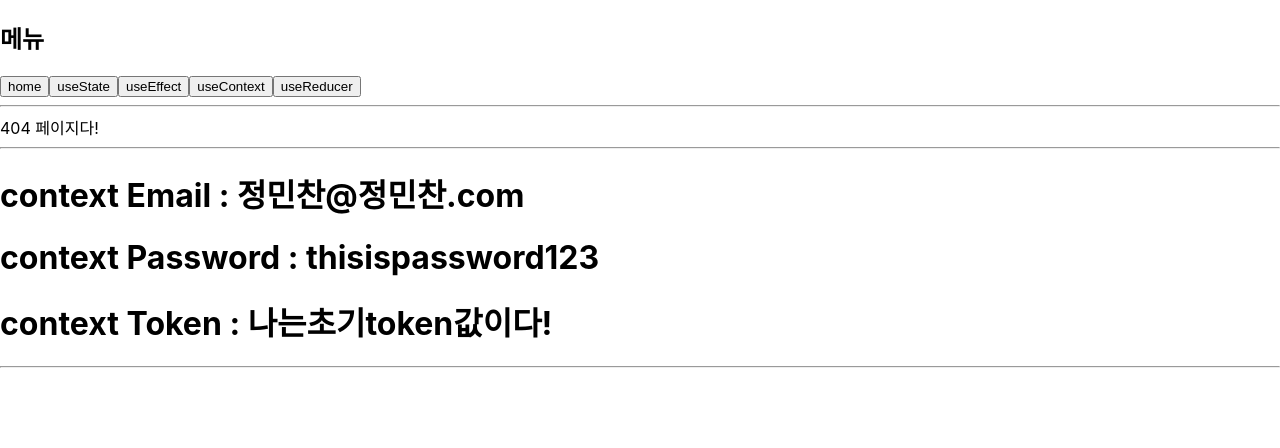
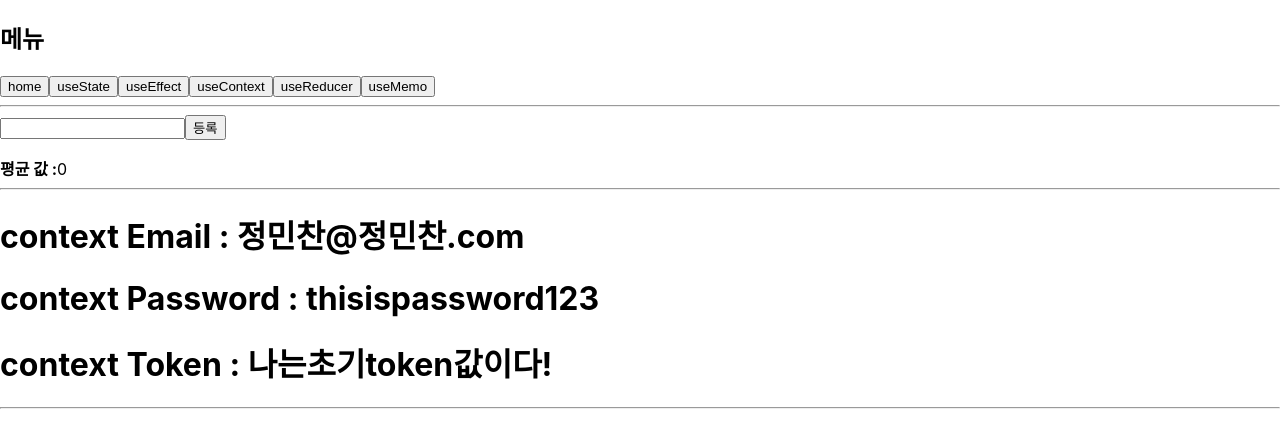
Before and after one commit to HelloMinchan/React-Hook, a React (Create React App) app: page /usememo in a window 1280 px wide. Before the commit this address had no page. Shown: the top 448 px of the page. Built offline with nearby package versions, Linux system fonts and the light colour scheme.

Commit message:
useMemo작성

```diff
--- a/src/App.tsx
+++ b/src/App.tsx
@@ -7,6 +7,7 @@ import Usestate from "./pages/Usestate";
 import Useeffect from "./pages/Useeffect";
 import Usecontext from "./pages/Usecontext";
 import Usereducer from "./pages/Usereducer";
+import Usememo from "./pages/Usememo";
 import NotFound from "./pages/NotFound";
 
 type contextStore = {
@@ -51,6 +52,10 @@ function App() {
         <Link to="/usereducer">
           <button>useReducer</button>
         </Link>
+
+        <Link to="/usememo">
+          <button>useMemo</button>
+        </Link>
       </header>
       <hr />
 
@@ -89,6 +94,8 @@ function App() {
                 />
               )}
             />
+            {/* useMemo 라우터 */}
+            <Route path="/usememo" component={Usememo} />
 
             {/* 404 페이지 라우터 */}
             <Route component={NotFound} />
--- /dev/null
+++ b/src/pages/Usememo.tsx
@@ -0,0 +1,42 @@
+import React, { useState, useMemo } from "react";
+
+function Usememo() {
+  const [list, setList]: [Array<number>, any] = useState([]);
+  const [number, setNumber] = useState("");
+
+  const getAverage = (numbers: any) => {
+    console.log("평균값 계산중..");
+    if (numbers.length === 0) return 0;
+    const sum = numbers.reduce((a: any, b: any) => a + b);
+    return sum / numbers.length;
+  };
+
+  const avg = useMemo(() => getAverage(list), [list]);
+
+  const onChange = (e: any) => {
+    setNumber(e.target.value);
+  };
+
+  const onInsert = (e: any) => {
+    const nextList: Array<number> = list.concat(parseInt(number));
+    setList(nextList);
+    setNumber("");
+  };
+  return (
+    <>
+      <input value={number} onChange={onChange} />
+      <button onClick={onInsert}>등록</button>
+      <ul>
+        {list.map((value, index) => (
+          <li key={index}>{value}</li>
+        ))}
+      </ul>
+      <div>
+        <b>평균 값 :</b>
+        {avg}
+      </div>
+    </>
+  );
+}
+
+export default Usememo;
```
